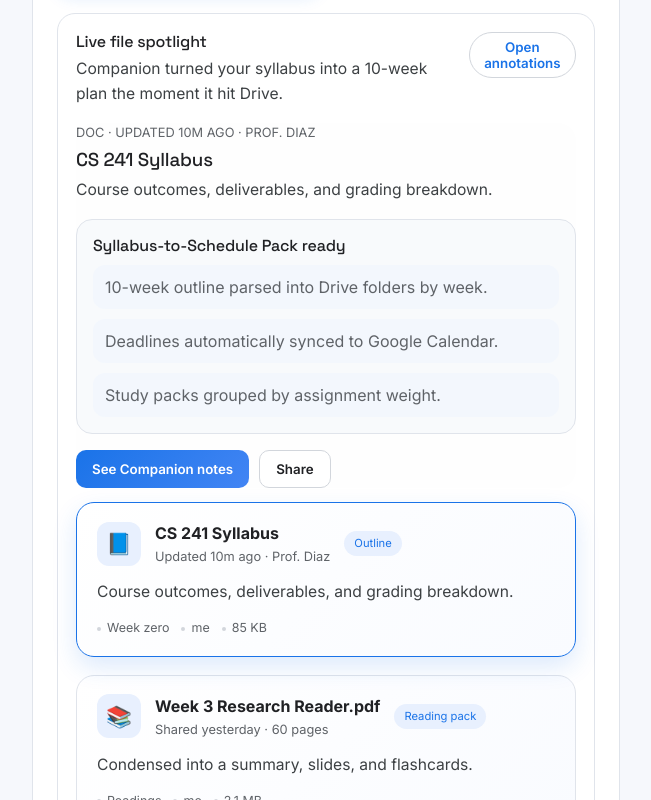
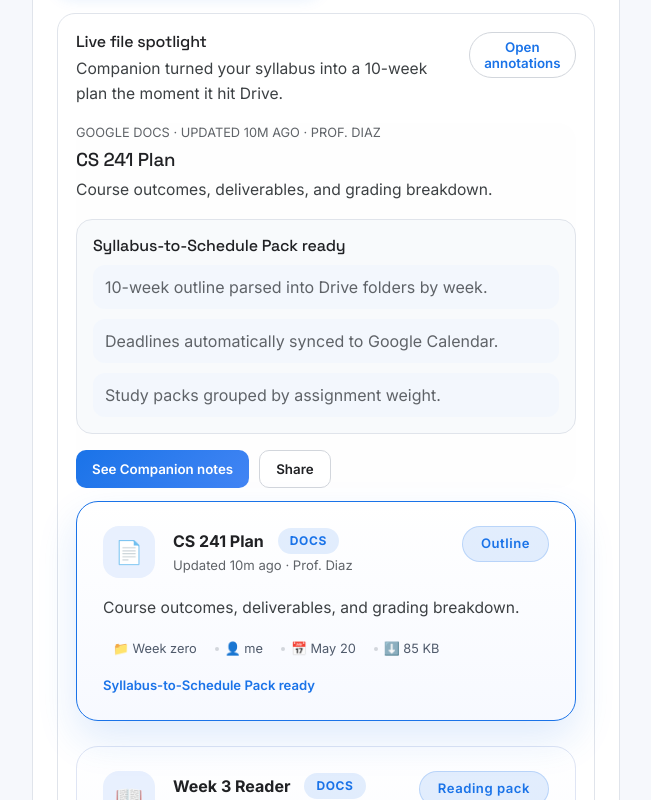
Before and after one commit to Calvin-Liew/mgmc11-google-companion-prototype, a React (Vite) app: page / in a window 1280 px wide. Shown: the part 1740-2540 px from the top of the page, without its empty margins (244-895 px from the left). Built offline with nearby package versions, Linux system fonts and the light colour scheme.

Commit message:
chore: polish file and activity cards

```diff
--- a/src/App.css
+++ b/src/App.css
@@ -643,43 +643,51 @@
 
 .file-grid {
   display: grid;
-  grid-template-columns: repeat(auto-fit, minmax(260px, 1fr));
-  gap: 16px;
+  grid-template-columns: repeat(auto-fit, minmax(340px, 1fr));
+  gap: 22px;
   width: 100%;
 }
 
 .file-card {
-  border: 1px solid #e0e4eb;
-  border-radius: 18px;
-  padding: 18px 20px;
-  background: linear-gradient(135deg, #ffffff 0%, #f9fbff 100%);
-  display: flex;
-  flex-direction: column;
-  gap: 14px;
-  cursor: pointer;
-  transition: border 0.2s, transform 0.2s, box-shadow 0.2s;
+  border: 1px solid #dfe5f4;
+  border-radius: 22px;
+  padding: 24px 26px;
+  background: linear-gradient(180deg, #ffffff 0%, #f5f8ff 120%);
+  display: flex;
+  flex-direction: column;
+  gap: 18px;
+  cursor: pointer;
+  transition: border 0.25s, transform 0.25s, box-shadow 0.25s;
 }
 
 .file-card.active {
   border-color: #1a73e8;
-  box-shadow: 0 10px 24px rgba(26, 115, 232, 0.15);
-  transform: translateY(-2px);
+  box-shadow: 0 18px 40px rgba(26, 115, 232, 0.14);
+  transform: translateY(-3px);
 }
 
 .file-card-head {
   display: flex;
-  align-items: center;
-  gap: 14px;
+  align-items: flex-start;
+  justify-content: space-between;
+  gap: 18px;
+  flex-wrap: wrap;
+}
+
+.file-card-info {
+  display: flex;
+  align-items: center;
+  gap: 18px;
 }
 
 .file-icon {
-  width: 44px;
-  height: 44px;
-  border-radius: 12px;
+  width: 52px;
+  height: 52px;
+  border-radius: 16px;
   background: #e8f0fe;
   display: grid;
   place-items: center;
-  font-size: 1.3rem;
+  font-size: 1.4rem;
   flex-shrink: 0;
 }
 
@@ -689,24 +697,39 @@
   gap: 2px;
 }
 
+.file-card-title-row {
+  display: flex;
+  align-items: center;
+  gap: 14px;
+  flex-wrap: wrap;
+}
+
+.file-card-title-row strong {
+  font-size: 1.02rem;
+}
+
+.file-card-title-row strong {
+  font-size: 1rem;
+}
+
 .file-meta {
-  font-size: 0.8rem;
+  font-size: 0.82rem;
   color: #5f6368;
 }
 
 .file-description {
   margin: 0;
   color: #3c4043;
-  font-size: 0.9rem;
-  line-height: 1.5;
+  font-size: 0.95rem;
+  line-height: 1.65;
 }
 
 .file-card-footer {
   display: flex;
   flex-wrap: wrap;
-  gap: 8px 12px;
-  font-size: 0.78rem;
-  color: #5f6368;
+  gap: 10px 18px;
+  font-size: 0.8rem;
+  color: #4f5a6b;
 }
 
 .file-card-footer span {
@@ -729,6 +752,19 @@
   transform: translateY(-50%);
 }
 
+.file-card-footer span:first-child::before {
+  display: none;
+}
+
+.file-status-row {
+  display: flex;
+  align-items: center;
+  gap: 6px;
+  font-size: 0.82rem;
+  font-weight: 600;
+  color: #1a73e8;
+}
+
 .chip {
   background: #e8f0fe;
   color: #1a73e8;
@@ -736,6 +772,40 @@
   padding: 4px 10px;
   font-size: 0.7rem;
   width: fit-content;
+}
+
+.file-tag {
+  background: rgba(26, 115, 232, 0.12);
+  border: 1px solid rgba(26, 115, 232, 0.2);
+  color: #1a73e8;
+  font-weight: 600;
+  padding: 7px 18px;
+  font-size: 0.82rem;
+  letter-spacing: 0.04em;
+}
+
+.file-app-badge {
+  border-radius: 999px;
+  padding: 4px 12px;
+  font-size: 0.75rem;
+  font-weight: 700;
+  letter-spacing: 0.05em;
+  text-transform: uppercase;
+}
+
+.file-app-badge.docs {
+  background: rgba(26, 115, 232, 0.12);
+  color: #1a73e8;
+}
+
+.file-app-badge.sheets {
+  background: rgba(52, 168, 83, 0.12);
+  color: #188038;
+}
+
+.file-app-badge.slides {
+  background: rgba(251, 188, 5, 0.18);
+  color: #b06000;
 }
 
 .recent-list {
@@ -816,23 +886,35 @@
 .recent-meta {
   display: flex;
   flex-wrap: wrap;
-  gap: 8px 12px;
-  font-size: 0.78rem;
-  color: #5f6368;
+  gap: 10px 16px;
+  font-size: 0.8rem;
+  color: #4f5a6b;
 }
 
 .recent-status {
+  display: flex;
+  align-items: center;
+  gap: 8px;
   font-size: 0.82rem;
   color: #1b2432;
   font-weight: 600;
 }
 
+.recent-status span {
+  border-radius: 999px;
+  background: rgba(26, 115, 232, 0.12);
+  color: #1a73e8;
+  padding: 4px 12px;
+  font-size: 0.75rem;
+  font-weight: 600;
+}
+
 .recent-meta span {
   display: inline-flex;
   align-items: center;
   gap: 4px;
   position: relative;
-  padding-left: 8px;
+  padding-left: 10px;
 }
 
 .recent-meta span::before {
@@ -845,6 +927,10 @@
   left: 0;
   top: 50%;
   transform: translateY(-50%);
+}
+
+.recent-meta span:first-child::before {
+  display: none;
 }
 
 .recent-tag {
--- a/src/App.tsx
+++ b/src/App.tsx
@@ -2,12 +2,15 @@ import { type FormEvent, useEffect, useMemo, useRef, useState } from "react";
 import "./App.css";
 
 type Persona = "student" | "professional";
+
+type GoogleWorkspaceApp = "Docs" | "Sheets" | "Slides";
 
 type DriveFile = {
   id: string;
   name: string;
   type: string;
   icon: string;
+  app: GoogleWorkspaceApp;
   folder: string;
   owner: string;
   modified: string;
@@ -131,9 +134,10 @@ const driveFiles: Record<Persona, DriveFile[]> = {
   student: [
     {
       id: "syllabus",
-      name: "CS 241 Syllabus",
-      type: "Doc",
-      icon: "📘",
+      name: "CS 241 Plan",
+      type: "Google Docs",
+      app: "Docs",
+      icon: "📄",
       folder: "Week zero",
       owner: "me",
       modified: "May 20",
@@ -145,9 +149,10 @@ const driveFiles: Record<Persona, DriveFile[]> = {
     },
     {
       id: "reading",
-      name: "Week 3 Research Reader.pdf",
-      type: "PDF",
-      icon: "📚",
+      name: "Week 3 Reader",
+      type: "Google Docs",
+      app: "Docs",
+      icon: "📖",
       folder: "Readings",
       owner: "me",
       modified: "May 18",
@@ -159,8 +164,9 @@ const driveFiles: Record<Persona, DriveFile[]> = {
     },
     {
       id: "notes",
-      name: "Lecture Notes – Neural Nets",
-      type: "Doc",
+      name: "Neural Net Notes",
+      type: "Google Docs",
+      app: "Docs",
       icon: "📝",
       folder: "Lecture capture",
       owner: "me",
@@ -174,7 +180,8 @@ const driveFiles: Record<Persona, DriveFile[]> = {
     {
       id: "exam",
       name: "Midterm Blueprint",
-      type: "Sheet",
+      type: "Google Sheets",
+      app: "Sheets",
       icon: "📊",
       folder: "Assessments",
       owner: "me",
@@ -189,8 +196,9 @@ const driveFiles: Record<Persona, DriveFile[]> = {
   professional: [
     {
       id: "meeting",
-      name: "CX Weekly Sync Notes",
-      type: "Doc",
+      name: "CX Sync",
+      type: "Google Docs",
+      app: "Docs",
       icon: "📄",
       folder: "Meetings",
       owner: "me",
@@ -203,8 +211,9 @@ const driveFiles: Record<Persona, DriveFile[]> = {
     },
     {
       id: "vendor",
-      name: "Vendor Performance Report",
-      type: "Slides",
+      name: "Vendor KPIs",
+      type: "Google Slides",
+      app: "Slides",
       icon: "📈",
       folder: "Reporting",
       owner: "me",
@@ -217,8 +226,9 @@ const driveFiles: Record<Persona, DriveFile[]> = {
     },
     {
       id: "calendar",
-      name: "Executive Calendar Pulse",
-      type: "Sheet",
+      name: "Calendar Pulse",
+      type: "Google Sheets",
+      app: "Sheets",
       icon: "🗓️",
       folder: "Planning",
       owner: "me",
@@ -946,9 +956,9 @@ function App() {
             <div className="section-card hero">
               <h4>Syllabus-to-Schedule Pack</h4>
               <p>
-                Turn course outlines into study plans. Companion auto-populated
-                every deadline into Calendar and organised Drive folders by
-                week.
+                Turn Google Docs syllabi into adaptive plans. Companion writes a
+                Sheets tracker, syncs every deadline to Google Calendar, and
+                organises Drive folders by week.
               </p>
               <div className="assignment-grid">
                 {assignments.map((item) => (
@@ -1005,8 +1015,8 @@ function App() {
             <div className="section-card hero">
               <h4>Smart Reading Pack</h4>
               <p>
-                Condense a 60-page PDF into a one-page summary, a concise slide
-                deck, and flashcards in Sheets.
+                Turn long-form readings into Google Docs summaries, Slides
+                decks, and Sheets flashcards — all auto-linked back to Drive.
               </p>
               <div className="doc-card">
                 <h4>Auto summary card</h4>
@@ -1054,8 +1064,9 @@ function App() {
             <div className="section-card hero">
               <h4>Living concept map</h4>
               <p>
-                Connect ideas across readings and notes. Companion keeps the map
-                updated every time you drop files in Drive.
+                Connect Google Docs notes, Slides snippets, and Sheets trackers
+                automatically. Companion keeps the map updated every time you
+                drop files in Drive.
               </p>
               <div className="concept-map">
                 {conceptNodes.map((node) => (
@@ -1092,8 +1103,8 @@ function App() {
             <div className="section-card hero">
               <h4>Deadline-Aware Exam Prep</h4>
               <p>
-                Prevent cramming and make sure you walk into exams feeling
-                prepared. Study blocks flex the moment deadlines move.
+                Prevent cramming by letting Sheets study plans respond to Docs
+                updates and Calendar shifts the moment deadlines move.
               </p>
               <div className="assignment-grid">
                 {studyBlocks.map((slot) => (
@@ -1140,8 +1151,8 @@ function App() {
             <div className="section-card hero">
               <h4>AI Meeting Chief of Staff</h4>
               <p>
-                Captures and organises discussions instantly — summary,
-                decisions, and action items are already packaged.
+                Captures Google Docs notes live, syncs owners to Tasks/Sheets,
+                and drafts the Gmail recap before you leave the meeting.
               </p>
               <div className="doc-card">
                 <h4>Meeting Summary</h4>
@@ -1189,8 +1200,8 @@ function App() {
             <div className="section-card hero">
               <h4>Auto-Generated Dashboards & Briefs</h4>
               <p>
-                Vendor Performance Report → Executive Brief with key highlights,
-                KPIs, and suggested talking points.
+                Google Slides decks become executive briefs automatically —
+                Sheets KPIs, Slides visuals, and Gmail-ready talking points.
               </p>
               <ul>
                 {highlights.map((item) => (
@@ -1236,8 +1247,8 @@ function App() {
             <div className="section-card hero">
               <h4>Work Rhythm Optimiser</h4>
               <p>
-                Your afternoon is overloaded — consider a focus block from 3–4
-                PM.
+                Google Sheets workload + Calendar density combine to spot
+                overload instantly — Companion proposes focus blocks for you.
               </p>
               <div className="assignment-grid">
                 {focusBlocks.map((focus) => (
@@ -1295,16 +1306,19 @@ function App() {
                 <strong>{file.name}</strong>
                 <span className="recent-folder">{file.folder}</span>
               </div>
-              <span className="recent-tag">{file.tag}</span>
+              <span className="recent-tag">{file.app}</span>
             </div>
             <p className="recent-description">{file.description}</p>
             <div className="recent-meta">
-              <span>{file.meta}</span>
-              <span>{file.owner}</span>
-              <span>{file.modified}</span>
-              <span>{file.size}</span>
-            </div>
-            <span className="recent-status">{file.status}</span>
+              <span>📁 {file.folder}</span>
+              <span>👤 {file.owner}</span>
+              <span>📅 {file.modified}</span>
+              <span>⬇️ {file.size}</span>
+            </div>
+            <div className="recent-status">
+              <span>{file.tag}</span>
+              <strong>{file.status}</strong>
+            </div>
           </div>
         </button>
       ))}
@@ -1630,18 +1644,31 @@ function App() {
                     }}
                   >
                     <div className="file-card-head">
-                      <div className="file-icon">{file.icon}</div>
-                      <div className="file-card-title">
-                        <strong>{file.name}</strong>
-                        <span className="file-meta">{file.meta}</span>
+                      <div className="file-card-info">
+                        <div className="file-icon">{file.icon}</div>
+                        <div className="file-card-title">
+                          <div className="file-card-title-row">
+                            <strong>{file.name}</strong>
+                            <span
+                              className={`file-app-badge ${file.app.toLowerCase()}`}
+                            >
+                              {file.app}
+                            </span>
+                          </div>
+                          <span className="file-meta">{file.meta}</span>
+                        </div>
                       </div>
-                      <div className="chip">{file.tag}</div>
+                      <div className="chip file-tag">{file.tag}</div>
                     </div>
                     <p className="file-description">{file.description}</p>
                     <div className="file-card-footer">
-                      <span>{file.folder}</span>
-                      <span>{file.owner}</span>
-                      <span>{file.size}</span>
+                      <span>📁 {file.folder}</span>
+                      <span>👤 {file.owner}</span>
+                      <span>📅 {file.modified}</span>
+                      <span>⬇️ {file.size}</span>
+                    </div>
+                    <div className="file-status-row">
+                      <span>{file.status}</span>
                     </div>
                   </div>
                 ))}
```
